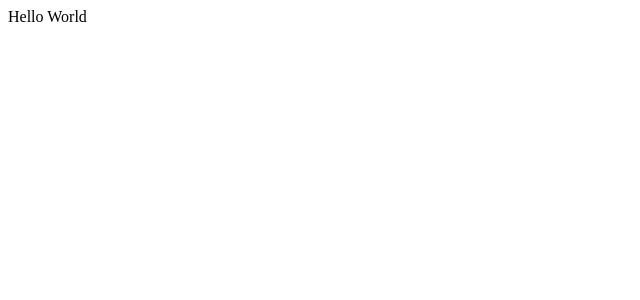
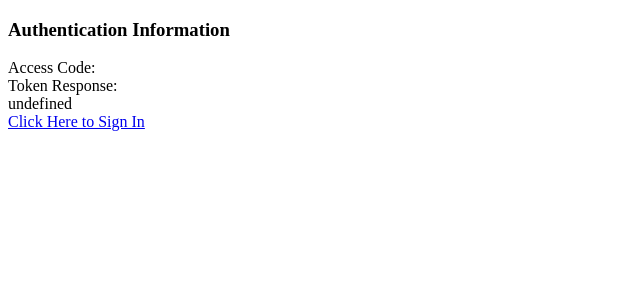
Before and after one commit to arccosgolf/third-party-api-example-front-end, a React app: page / in a window 1280 px wide. Shown: the top 300 px of the page, without its empty margins (0-640 px from the left). Built offline with nearby package versions, Linux system fonts and the light colour scheme.

Commit message:
token fetching is working

```diff
--- a/src/components/App.tsx
+++ b/src/components/App.tsx
@@ -1,7 +1,65 @@
-import React from "react";
+import React, {useEffect, useState} from "react";
+
+const ID_PROVIDER_URL = 'https://iqa-cf-arccosgolf.auth.us-west-2.amazoncognito.com'
+const CLIENT_ID = '37h1u107181rgvcdcd0gjk5619'
+const CLIENT_SECRET = 'jgps5k64p9811itseka6n5pnjveaa3bf1gn2c7a08sk8dcdfve0'
+const REDIRECT_URI = 'http://localhost:8080'
+const RESPONSE_TYPE = 'code'
+const SCOPES = [
+    'openid',
+    'profile',
+    'arccos/read:rounds',
+]
+
+type TokenResponse = {
+    access_token: string
+    id_token?: string
+    refresh_token?: string
+}
 
 export const App: React.FC = () => {
+    const [tokenResponse, setTokenResponse] = useState<TokenResponse>()
+    const [isFetchingAccessToken, setIsFetchingAccessToken] = useState<boolean>()
+    const queryParams = new URLSearchParams(window.location.search)
+    const accessCode = queryParams.get('code')
+
+    useEffect(() => {
+        if (accessCode && !isFetchingAccessToken) {
+            window.fetch(
+                `https://iqa-cf-arccosgolf.auth.us-west-2.amazoncognito.com/oauth2/token`,
+                {
+                    method: 'POST',
+                    headers: {
+                        'Content-Type': 'application/x-www-form-urlencoded',
+                    },
+                    body: new URLSearchParams({
+                        grant_type: 'authorization_code',
+                        client_id: CLIENT_ID,
+                        code: accessCode,
+                        redirect_uri: REDIRECT_URI,
+                        client_secret: CLIENT_SECRET,
+                    })
+                }
+            )
+                .then(res => res.json())
+                .then(body => setTokenResponse(body))
+        }
+    }, [])
+    const signInUrl = `${ID_PROVIDER_URL}/login?client_id=${CLIENT_ID}&redirect_uri=${encodeURI(REDIRECT_URI)}&response_type=${RESPONSE_TYPE}&scope=${SCOPES.join('+')}`
     return (
-        <div>Hello World</div>
+        <div>
+            <div>
+                <h3>Authentication Information</h3>
+                <div>
+                    <label>Access Code: </label>
+                    <span>{accessCode}</span>
+                </div>
+                <div>
+                    <label>Token Response: </label>
+                    <div style={{ whiteSpace: 'pre-wrap' }}>{tokenResponse ? JSON.stringify(tokenResponse, null, 4) : 'undefined'}</div>
+                </div>
+            </div>
+            <a href={signInUrl}>Click Here to Sign In</a>
+        </div>
     )
 }
```
